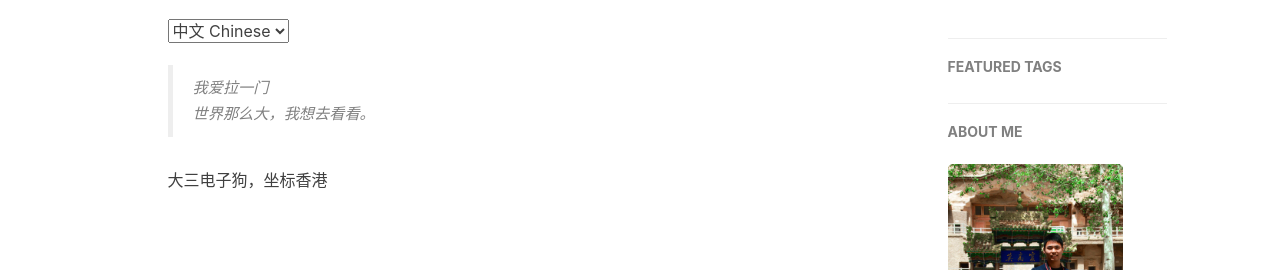
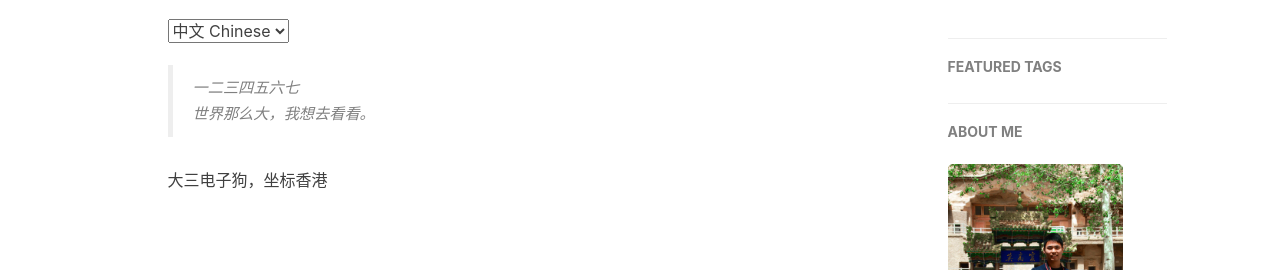
Before and after one commit to lucasushi/lueshen-old-blog, a Jekyll site: the page built from about.html, in a window 1280 px wide. Shown: the part 420-690 px from the top of the page. Built offline with Jekyll 4.4.1, drawn with Linux system fonts in a browser that asks for light colours; nearby versions of some CDN libraries; comment, search, counter and statistics services are not loaded.

Commit message:
Update about.html

```diff
--- a/about.html
+++ b/about.html
@@ -15,7 +15,7 @@ header-img: "img/about-bg.jpg"
 <div class="zh post-container">
 
     <!--copied from markdown -->
-    <blockquote><p>我爱拉一门<br>
+    <blockquote><p>一二三四五六七<br>
     世界那么大，我想去看看。</p></blockquote>
 
     <p>大三电子狗，坐标香港</p>
```
